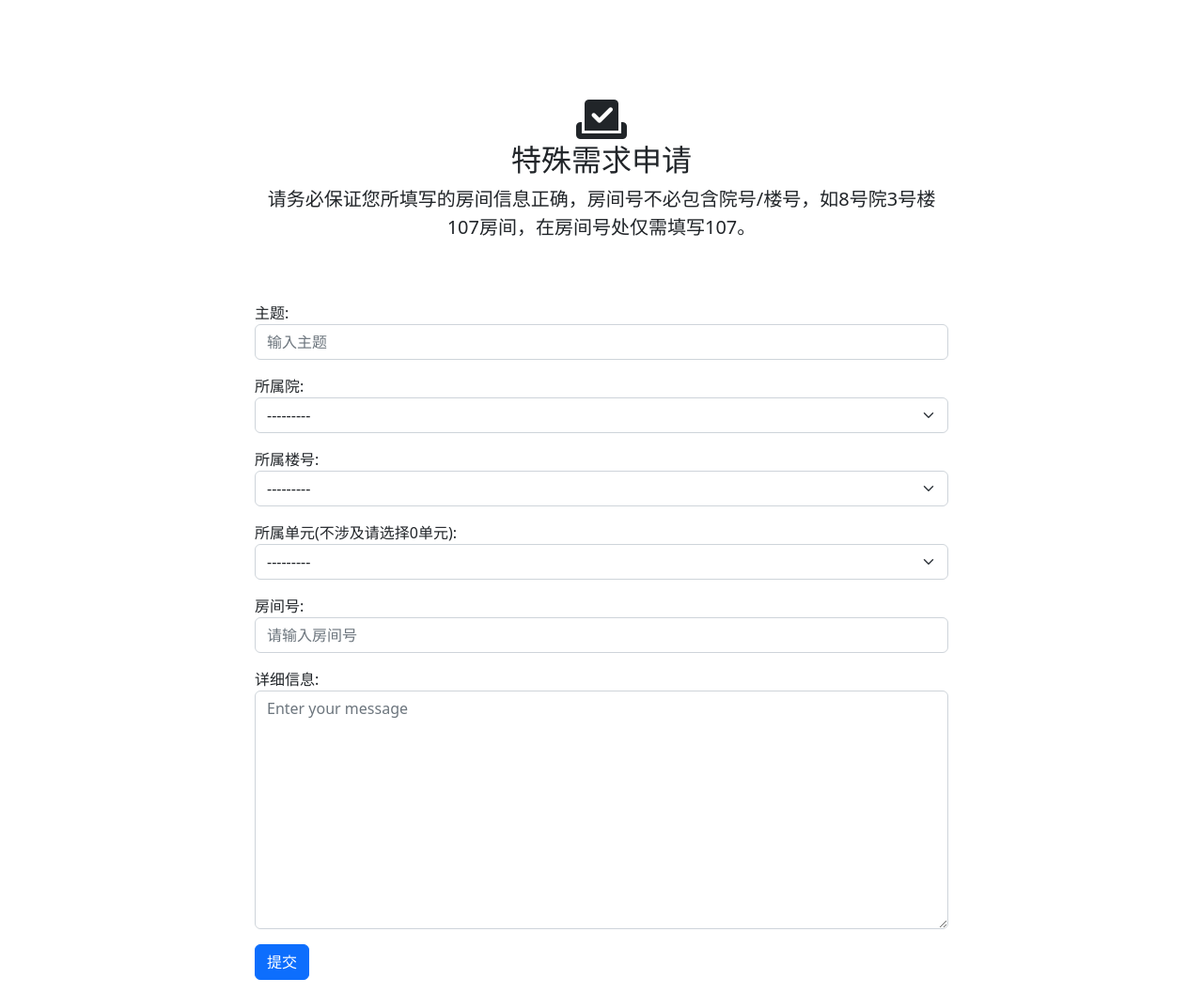
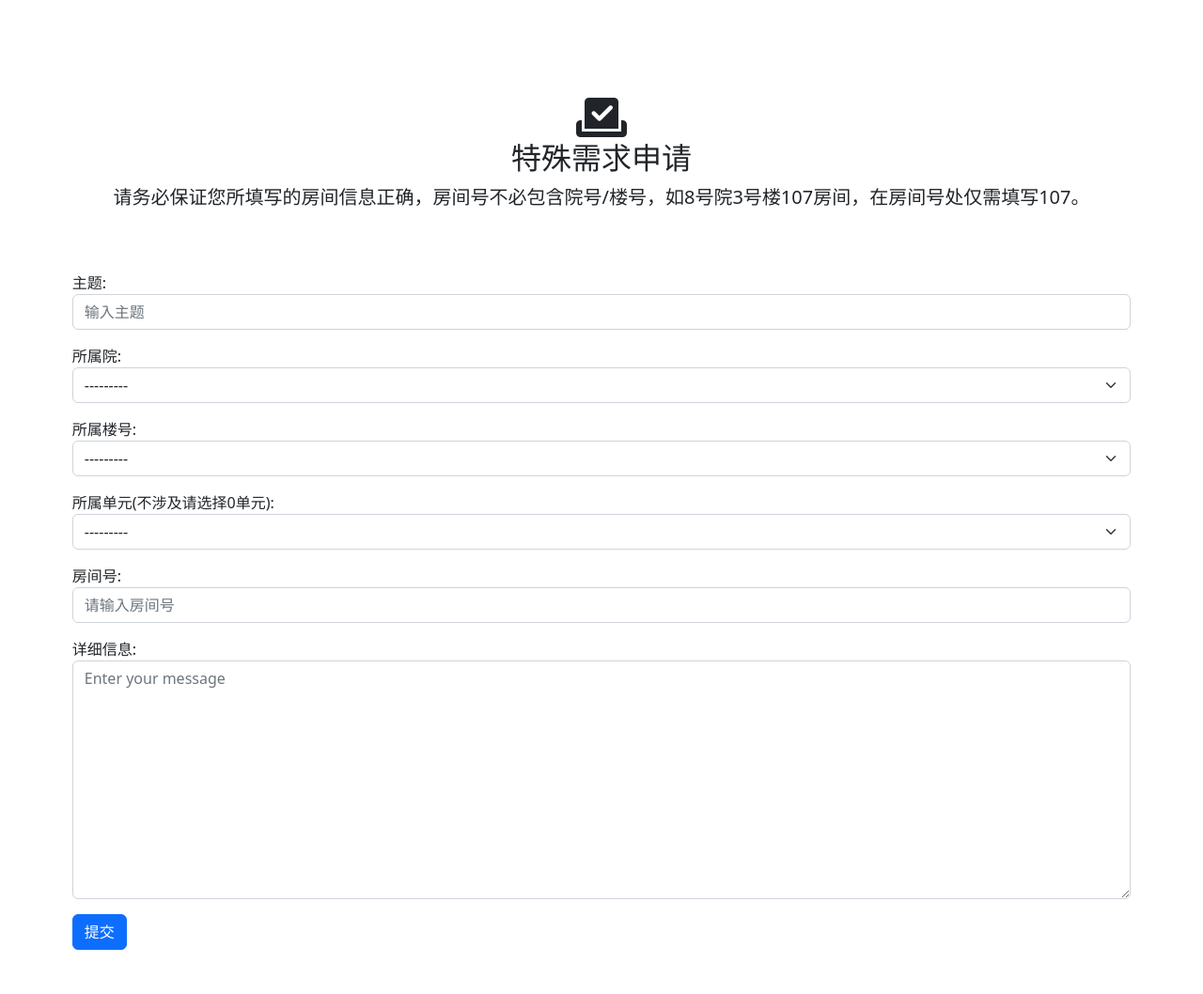
Before and after one commit to cyborgoat/covid19-quarantine-community, a Django app: page /plaza/special-request-form/ in a window 1280 px wide. Shown: the whole page at 94% size. After the commit the page ends 1011 px from the top, so only its background shows below. Run offline with Django 4.2, Linux system fonts and the light colour scheme; data comes from the database, SQL or seed files in the repository; some libraries are stand-ins or nearby versions.

Commit message:
update: api

```diff
--- a/quarantine_community/static/css/plaza/special-request/form.css
+++ b/quarantine_community/static/css/plaza/special-request/form.css
@@ -12,8 +12,8 @@ body {
 }
 
 .form-signin {
-  max-width: 60%;
-  padding: 15px;
+  max-width: 90%;
+  padding: 1%;
 }
 
 .form-signin .form-floating:focus-within {
```
